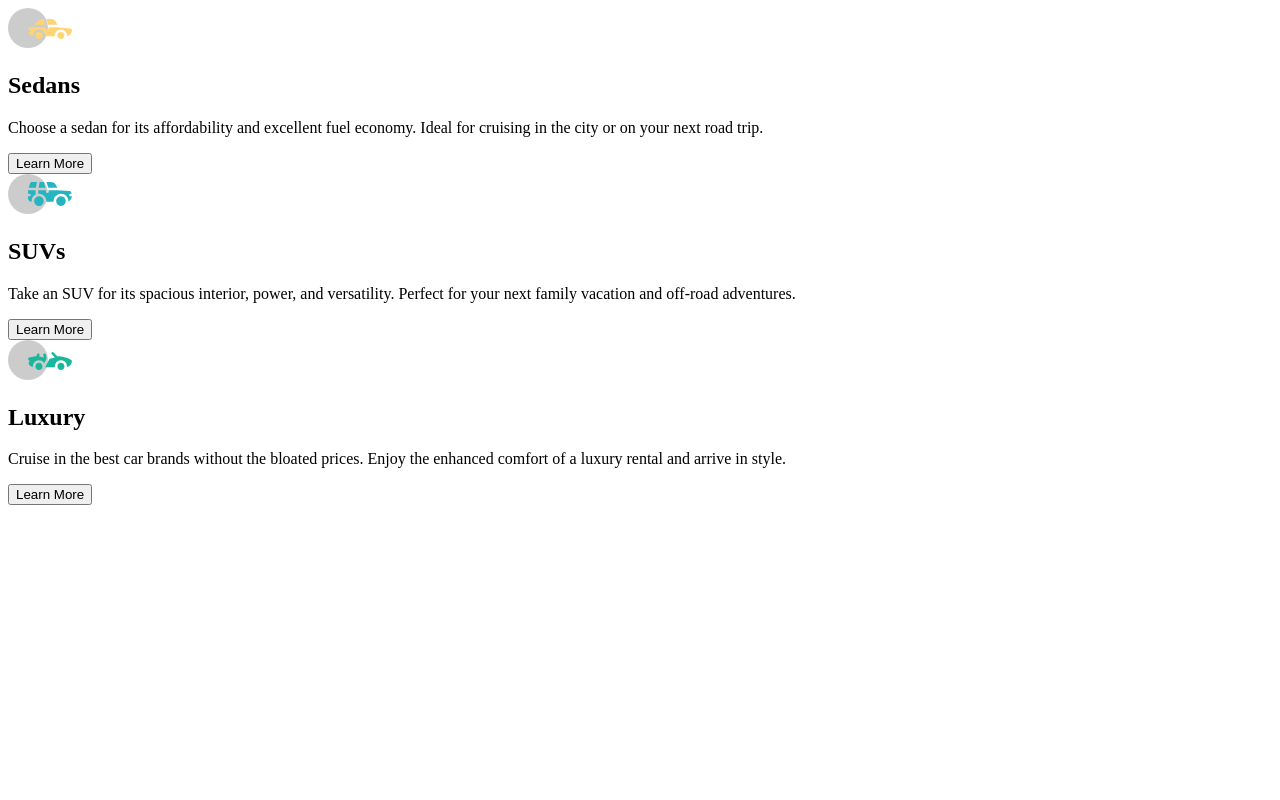
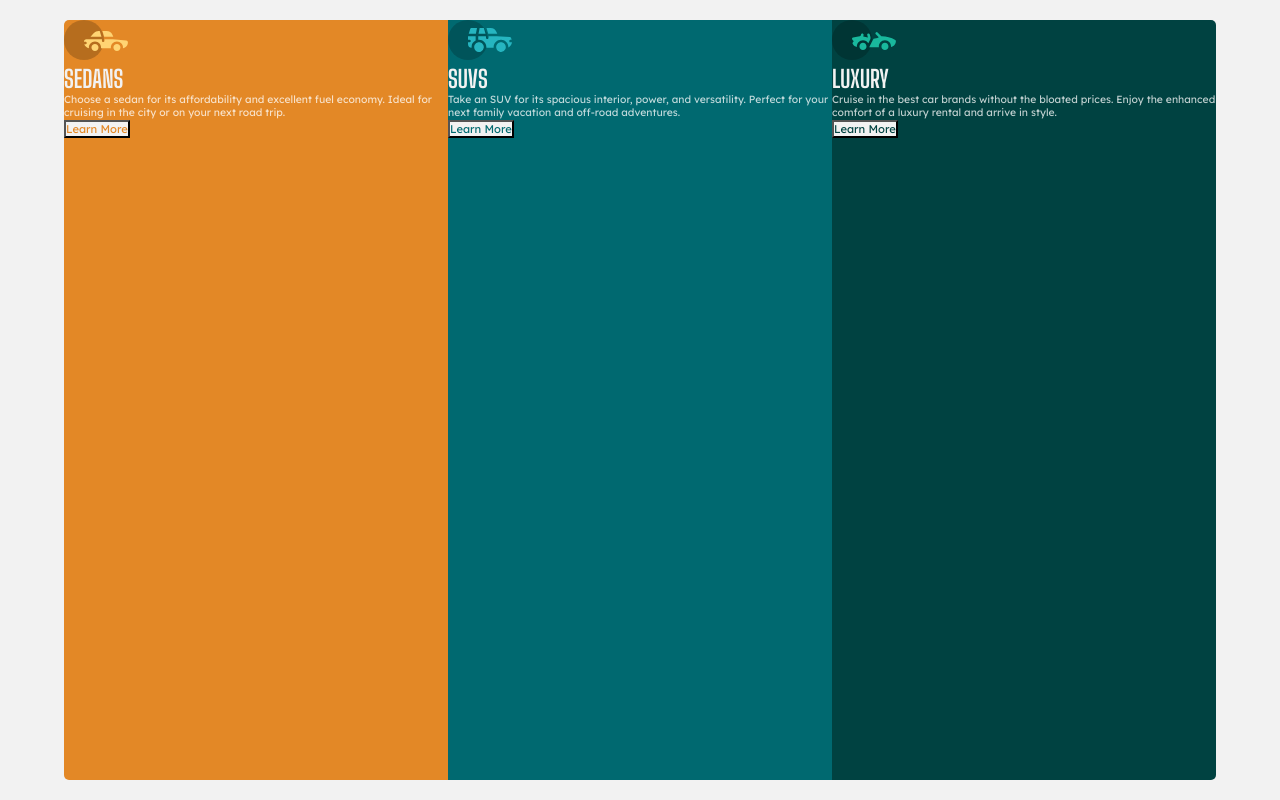
Before and after one commit to NaokiNakao/3-column-preview-card, a plain HTML site: page index.html in a window 1280 px wide. Drawn offline with Linux system fonts and the light colour scheme.

Commit message:
Posicionado para resolucion de movil

```diff
--- a/index.html
+++ b/index.html
@@ -4,26 +4,36 @@
     <meta charset="UTF-8">
     <meta name="viewport" content="width=device-width, initial-scale=1.0"> <!-- displays site properly based on user's device -->
     <link rel="icon" type="image/png" sizes="32x32" href="./images/favicon-32x32.png">
+    <link rel="stylesheet" href="styles.css">
+    <link rel="preconnect" href="https://fonts.gstatic.com">
+    <link href="https://fonts.googleapis.com/css2?family=Lexend+Deca&display=swap" rel="stylesheet">
+    <link href="https://fonts.googleapis.com/css2?family=Big+Shoulders+Display:wght@700&family=Lexend+Deca&display=swap" rel="stylesheet">
     <title>Frontend Mentor | 3-column preview card component</title>
 </head>
 <body>
     <div class="container">
-        <div>
-            <img src="images/icon-sedans.svg" alt="Sedan icon">
+        <div id="container-sedan">
+            <figure>
+                <img src="images/icon-sedans.svg" alt="Sedan icon">
+            </figure>
             <h2>Sedans</h2>
             <p>Choose a sedan for its affordability and excellent fuel economy. Ideal for cruising in the city
                or on your next road trip.</p>
             <button type="button">Learn More</button>
         </div>
-        <div>
-            <img src="images/icon-suvs.svg" alt="SUV icon">
+        <div id="container-suv">
+            <figure>
+                <img src="images/icon-suvs.svg" alt="SUV icon">
+            </figure>
             <h2>SUVs</h2>
             <p>Take an SUV for its spacious interior, power, and versatility. Perfect for your next family vacation
                and off-road adventures.</p>
             <button type="button">Learn More</button>
         </div>
-        <div>
-            <img src="images/icon-luxury.svg" alt="Luxury icon">
+        <div id="container-luxury">
+            <figure>
+                <img src="images/icon-luxury.svg" alt="Luxury icon">
+            </figure>
             <h2>Luxury</h2>
             <p>Cruise in the best car brands without the bloated prices. Enjoy the enhanced comfort of a luxury
                rental and arrive in style.</p>
--- /dev/null
+++ b/styles.css
@@ -0,0 +1,98 @@
+:root {
+    /* primary colors */
+    --bright-orange: hsl(31, 77%, 52%);
+    --dark-cyan: hsl(184, 100%, 22%);
+    --very-dark-cyan: hsl(179, 100%, 13%);
+
+    /* neutral colors */
+    --transparent-white: hsla(0, 0%, 100%, 0.75);
+    --very-light-gray: hsl(0, 0%, 95%);
+
+    /* fonts */
+    --lexend-deca: 'Lexend Deca', sans-serif;
+    --big-shoulders-display: 'Big Shoulders Display', cursive;
+}
+
+* {
+    padding: 0;
+    margin: 0;
+    box-sizing: border-box;
+}
+
+html, body {
+    height: 100%;
+    background: var(--very-light-gray);
+}
+
+.container {
+    display: flex;
+    flex-direction: column;
+    margin: auto;
+    width: 90%;
+    height: 95%;
+    position: absolute;
+    top: 50%;
+    left: 50%;
+    transform: translate(-50%, -50%);
+    border-radius: 5px;
+    overflow: hidden;
+}
+
+.container > div {
+    flex: 1;
+}
+
+.container > div > h2 {
+    font-family: var(--big-shoulders-display);
+    text-transform: uppercase;
+    color: var(--very-light-gray);
+}
+
+.container > div > p {
+    font-family: var(--lexend-deca);
+    color: var(--transparent-white);
+    font-size: .65em;
+}
+
+.container > div > button {
+    font-family: var(--lexend-deca);
+    background-color: var(--very-light-gray);
+    font-size: .7em;
+}
+
+/* sedan box general styles */
+#container-sedan {
+    background-color: var(--bright-orange);
+}
+
+#container-sedan > button {
+    color: var(--bright-orange);
+}
+
+/* suv box general styles */
+#container-suv {
+    background-color: var(--dark-cyan);
+}
+
+#container-suv > button {
+    color: var(--dark-cyan);
+}
+
+/* luxury box general styles */
+#container-luxury {
+    background-color: var(--very-dark-cyan);
+}
+
+#container-luxury > button {
+    color: var(--very-dark-cyan);
+}
+
+/* desktop resolution */
+
+@media screen and (min-width:480px) {
+
+    .container {
+        flex-direction: row;
+    }
+
+}
```
